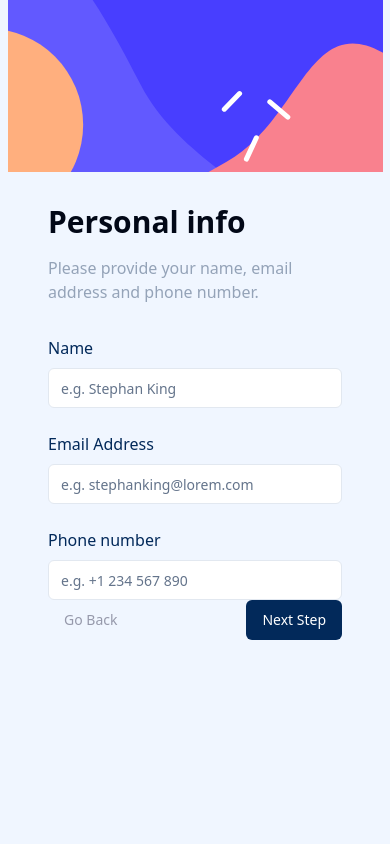
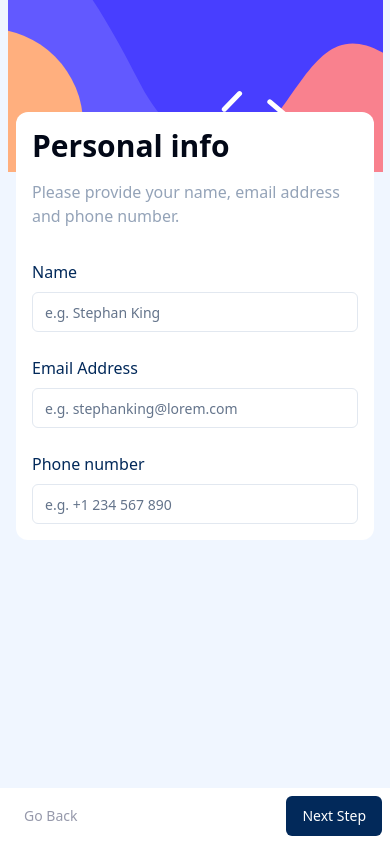
Before and after one commit to phoenix-flyhigh/mutlti-step-form, a Next.js app: page / in a window 390 px wide. Built offline with nearby package versions, Linux system fonts and the light colour scheme.

Commit message:
Add mobile designs for steps

```diff
--- a/src/app/page.tsx
+++ b/src/app/page.tsx
@@ -2,7 +2,7 @@ import Step1 from "@/components/Step1";
 import { Button } from "@/components/ui/button";
 export default function Home() {
   return (
-    <main className="flex items-center gap-6 md:p-6 md:bg-white bg-magnolia md:h-[60%] md:w-[60%] w-screen h-screen relative">
+    <main className="flex flex-col md:flex-row items-center gap-6 md:p-6 md:bg-white bg-magnolia md:h-[60%] md:w-[60%] w-screen h-screen relative">
       <div
         className="bg-no-repeat bg-left w-[274px] h-full rounded-lg hidden md:block"
         style={{ backgroundImage: "url('./images/bg-sidebar-desktop.svg')" }}
@@ -11,11 +11,11 @@ export default function Home() {
         className="absolute md:hidden block bg-no-repeat bg-top w-full h-[172px] top-0"
         style={{ backgroundImage: "url('./images/bg-sidebar-mobile.svg')" }}
       />
-      <div className="flex flex-col justify-between md:w-[80%] md:h-full px-12 py-6">
-        <div className="flex flex-col gap-8 w-full h-full">
+      <div className="flex flex-col justify-between md:w-[80%] h-[90%] md:mt-0 mt-24 md:h-full md:px-12 md:py-6 p-4">
+        <div className="flex flex-col gap-8 w-full md:h-full bg-white z-10 p-4 md:p-0 rounded-xl md:rounded-none">
           <Step1 />
         </div>
-        <div className="text-lg font-semibold flex justify-between items-center w-full">
+        <div className="hidden text-lg font-semibold md:flex justify-between items-center w-full bg-white">
           <Button
             variant="link"
             className=" text-cool-gray hover:text-marine-blue"
@@ -25,6 +25,15 @@ export default function Home() {
           <Button className="bg-marine-blue text-white">Next Step</Button>
         </div>
       </div>
+      <div className="md:hidden text-lg font-semibold flex justify-between items-center w-full bg-white p-2">
+        <Button
+          variant="link"
+          className=" text-cool-gray hover:text-marine-blue"
+        >
+          Go Back
+        </Button>
+        <Button className="bg-marine-blue text-white">Next Step</Button>
+      </div>
     </main>
   );
 }
--- a/src/components/AddOnOption.tsx
+++ b/src/components/AddOnOption.tsx
@@ -23,8 +23,8 @@ const AddOnOption: React.FC<AddOnOptionProps> = ({
       <div className="flex gap-4 items-center">
         <Checkbox checked />
         <div className="flex flex-col">
-          <p className="text-lg font-semibold text-marine-blue">{title}</p>
-          <p className="text-md text-cool-gray">{description}</p>
+          <p className="text-md md:text-lg font-semibold text-marine-blue">{title}</p>
+          <p className="text-sm md:text-md text-cool-gray">{description}</p>
         </div>
       </div>
       <p className="text-purplish-blue">+{cost}</p>
--- a/src/components/Card.tsx
+++ b/src/components/Card.tsx
@@ -17,7 +17,7 @@ interface CardProps {
   }: CardProps) => {
     return (
       <div
-        className={`min-w-[30%] min-h-44 flex flex-col justify-between py-4 px-3 items-start rounded-lg border-2 ${
+        className={`w-full gap-4 p-2 items-center justify-start md:min-w-[30%] md:min-h-44 flex md:flex-col md:justify-between md:py-4 md:px-3 md:items-start rounded-lg border-2 ${
           selected ? "bg-gray-100 border-purplish-blue" : "border-cool-gray"
         } hover:border-purplish-blue cursor-pointer`}
       >
--- a/src/components/Step2.tsx
+++ b/src/components/Step2.tsx
@@ -12,7 +12,7 @@ const Step2 = () => {
         title="Select your plan"
         description="You have the option of monthly or yearly billing."
       />
-      <div className="flex justify-between items-center">
+      <div className="flex justify-between items-center flex-col gap-2 md:gap-auto md:flex-row">
         {subscriptionPlans.map((plan) => (
           <Card
             key={plan.title}
--- a/src/components/Step5.tsx
+++ b/src/components/Step5.tsx
@@ -3,7 +3,7 @@ import React from "react";
 
 const Step5 = () => {
   return (
-    <div className="flex flex-col w-full h-full justify-center items-center gap-4">
+    <div className="flex flex-col w-full h-full justify-center items-center gap-4 z-10 px-2 py-12 md:p-0 rounded-xl md:rounded-none">
       <div className="mb-4">
         <Image
           src="/images/icon-thank-you.svg"
@@ -12,7 +12,7 @@ const Step5 = () => {
           height={100}
         />
       </div>
-      <p className="text-xl text-marine-blue font-bold">Thank you!</p>
+      <p className="text-2xl text-marine-blue font-bold">Thank you!</p>
       <p className="text-center text-cool-gray">
         Thanks for confirming your subscription! We hope you have fun using our
         platform. If you ever need support, please feel free to email us at
```
